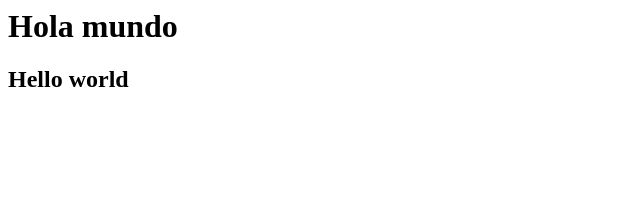
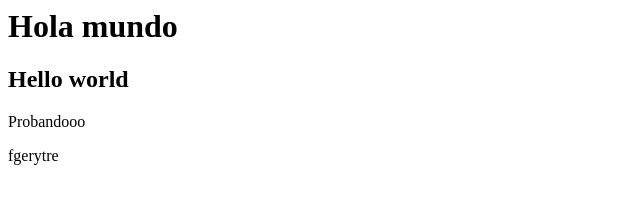
Before and after one commit to var2s/trail-js, a plain HTML site: page index.html in a window 1280 px wide. Shown: the whole page, without its empty margins (0-640 px from the left). Drawn offline with Linux system fonts and the light colour scheme.

Commit message:
Update index.html

```diff
--- a/index.html
+++ b/index.html
@@ -5,6 +5,11 @@
       <h1>Hola mundo</h1>
       <h2>Hello world</h2>
     </div>
-    <section></section>
+    <section>
+      <p>Probandooo</p>
+    </section>
+    <article>
+      <p>fgerytre</p>
+    </article>
   </header>
 </body>
```
